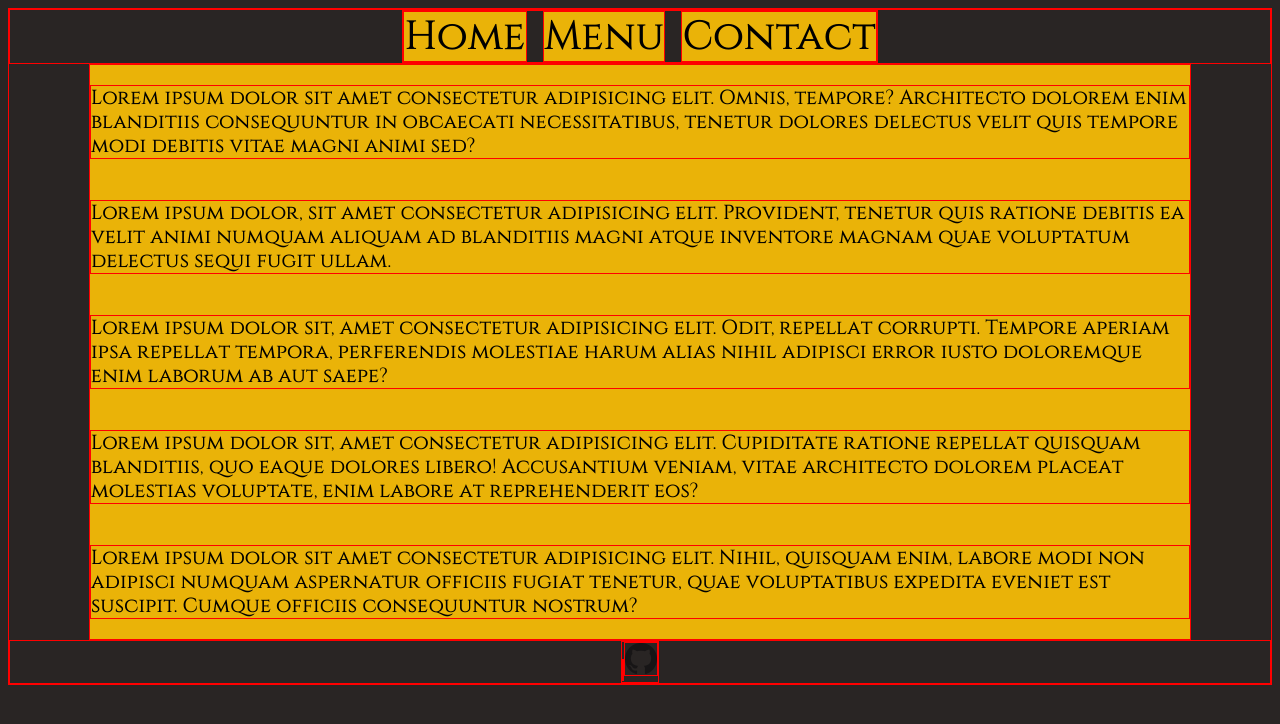
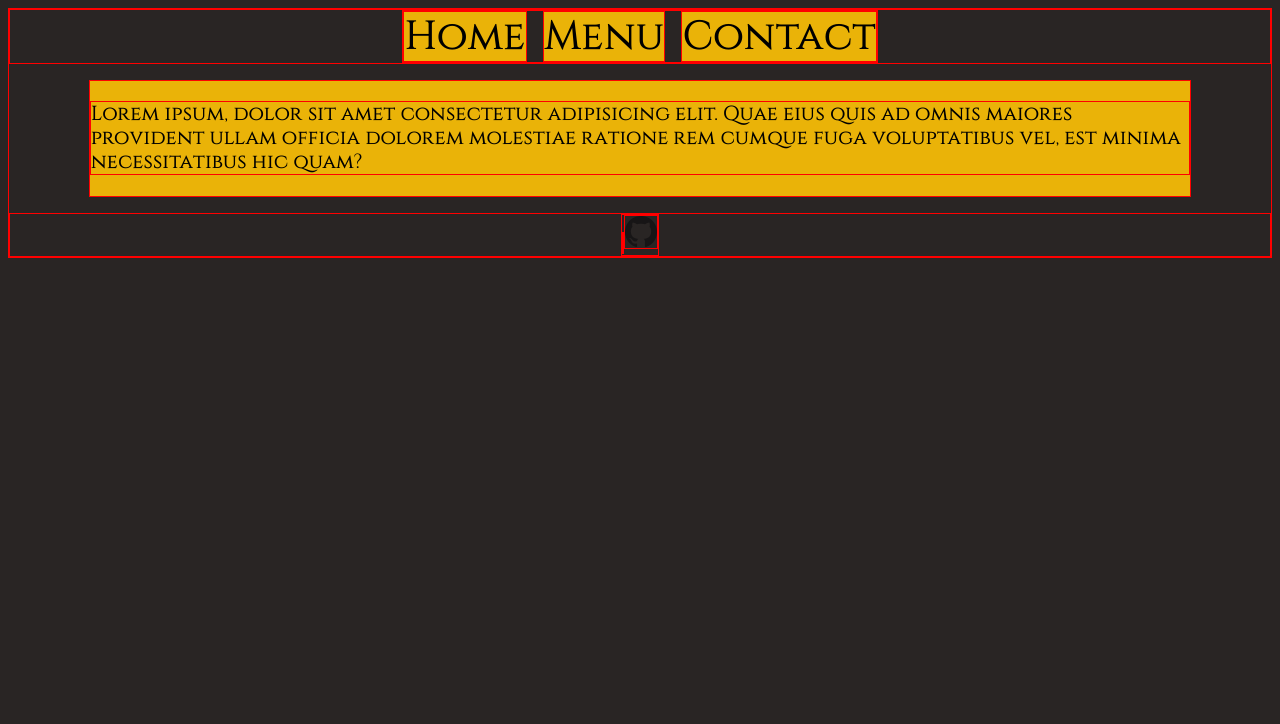
Before and after one commit to giovanniPepi/restaurant_JS, a website built with webpack: page src/index.html in a window 1280 px wide. Built offline with nearby package versions, Linux system fonts and the light colour scheme.

Commit message:
Move header cration to JS

```diff
--- a/src/index.html
+++ b/src/index.html
@@ -6,20 +6,7 @@
   </head>
   <body>
     <div class="container">
-      <div class="header">
-        <div class="tabs">
-          <div class="home">Home</div>
-          <div class="menu">Menu</div>
-          <div class="contact">Contact</div>
-        </div>
-      </div>
-      <div class="main">
-        <p>Lorem ipsum dolor sit amet consectetur adipisicing elit. Omnis, tempore? Architecto dolorem enim blanditiis consequuntur in obcaecati necessitatibus, tenetur dolores delectus velit quis tempore modi debitis vitae magni animi sed?</p>
-        <p>Lorem ipsum dolor, sit amet consectetur adipisicing elit. Provident, tenetur quis ratione debitis ea velit animi numquam aliquam ad blanditiis magni atque inventore magnam quae voluptatum delectus sequi fugit ullam.</p>
-        <p>Lorem ipsum dolor sit, amet consectetur adipisicing elit. Odit, repellat corrupti. Tempore aperiam ipsa repellat tempora, perferendis molestiae harum alias nihil adipisci error iusto doloremque enim laborum ab aut saepe?</p>
-        <p>Lorem ipsum dolor sit, amet consectetur adipisicing elit. Cupiditate ratione repellat quisquam blanditiis, quo eaque dolores libero! Accusantium veniam, vitae architecto dolorem placeat molestias voluptate, enim labore at reprehenderit eos?</p>
-        <p>Lorem ipsum dolor sit amet consectetur adipisicing elit. Nihil, quisquam enim, labore modi non adipisci numquam aspernatur officiis fugiat tenetur, quae voluptatibus expedita eveniet est suscipit. Cumque officiis consequuntur nostrum?</p>
-      </div>
+      <div class="main"></div>
       <div class="footer">
         <div class = "logo">
           <a href="https://github.com/gerijeb"></a>
--- a/src/index.js
+++ b/src/index.js
@@ -1,12 +1,56 @@
 import './style.css';
+// asset for logo
 import avatar from './img/GitHub-Mark-64px.png';
-
 
 // import other modules from different .js here
 
-const logo = document.querySelector('.logo');
-const myIcon = new Image();
-myIcon.src = avatar;
-myIcon.setAttribute('id', 'logo');
+const dQuery = (() => {
 
-logo.appendChild(myIcon);
+  const logo = document.querySelector('.logo');
+  const git = new Image();
+  git.src = avatar;
+  git.setAttribute('id', 'logo');
+
+  logo.appendChild(git);
+
+  // HTML base skeleton creator
+  const container = document.querySelector('.container');
+
+  const header = document.createElement('div');
+  header.setAttribute('class', 'header');
+
+  const tabs = document.createElement('div');
+  tabs.setAttribute('class', 'tabs');
+
+  const home = document.createElement('div');
+  home.setAttribute('class', 'home');
+  home.textContent = 'Home';
+
+  const menu = document.createElement('div');
+  menu.setAttribute('class', 'menu');
+  menu.textContent = 'Menu';
+
+  const contact = document.createElement('div');
+  contact.setAttribute('class', 'contact');
+  contact.textContent = 'Contact';
+
+  tabs.appendChild(home);
+  tabs.appendChild(menu);
+  tabs.appendChild(contact);
+
+  header.appendChild(tabs);
+
+  container.prepend(header);
+
+
+
+  //Home main menu creator
+
+  const main = document.querySelector('.main');
+  const para1 = document.createElement('p');
+  para1.textContent = "Lorem ipsum, dolor sit amet consectetur adipisicing elit. Quae eius quis ad omnis maiores provident ullam officia dolorem molestiae ratione rem cumque fuga voluptatibus vel, est minima necessitatibus hic quam?";
+
+  main.appendChild(para1);
+
+
+})();
--- a/src/style.css
+++ b/src/style.css
@@ -42,7 +42,7 @@ body {
 .main {
   display: flex;
   flex-direction: column;
-  margin: 0 5rem 0 5rem;
+  margin: 1rem 5rem 1rem 5rem;
 }
 .footer {
   display: flex;
```
